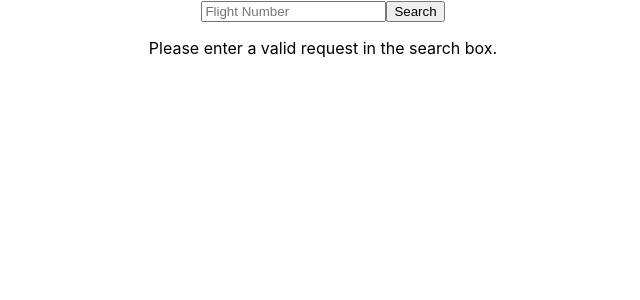
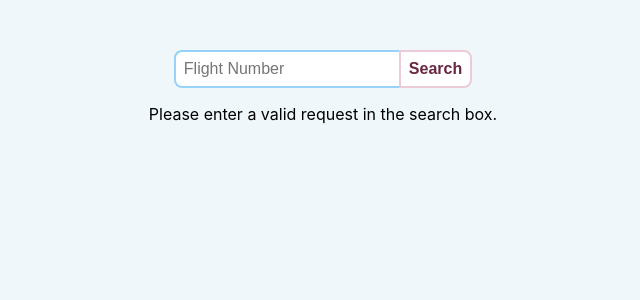
Before and after one commit to DamoJoHa/weather-machine, a React (Create React App) app: page / in a window 1280 px wide. Shown: the top 300 px of the page, without its empty margins (317-957 px from the left). Built offline with nearby package versions, Linux system fonts and the light colour scheme.

Commit message:
some basic css, fixed some strange behavior

```diff
--- a/src/App.js
+++ b/src/App.js
@@ -16,7 +16,7 @@ export default function App() {
     const formJson = Object.fromEntries(formData.entries());
     const input = formJson.code.replaceAll(/\s/g, "")
 
-    // Check code format before making api request
+    // Check code format before making api request (I shamelessly stole this regex from the web)
     const codeRegex = /(?<![\dA-Z])(?!\d{2})([A-Z\d]{2})(\d{2,4})(?!\d)/
     const codeMatch = input.match(codeRegex)
     let code
@@ -191,25 +191,28 @@ function CardBox({weather}) {
     return (<p>Please enter a valid request in the search box.</p>)
   }
   if (!(weather.departure && weather.arrival)) {
-    return (<p>There was a problem handling your request.\nCheck your flight number and try again.</p>)
+    return (<p>There was a problem handling your request.  Check your flight number and try again.</p>)
   }
   return (
     <div className="cards">
-      <WeatherCard weather={weather.departure}/>
-      <WeatherCard weather={weather.arrival}/>
+      {/* the side prop will be used to format departure and arrival cards */}
+      <WeatherCard city={weather.departure} side={true}/>
+      <WeatherCard city={weather.arrival} side={false}/>
     </div>
     )
 }
 
 // Renders Weather Card
-function WeatherCard({weather}) {
+function WeatherCard({ city, side }) {
+  const cardClass = side ? "departure weather-card" : "arrival weather-card";
+
   return (
-    <div className="weather-card">
+    <div className={cardClass}>
       <div className="title-row">
-        <h2>{weather.cityName}</h2>
-        <p>{weather.time}</p>
+        <h2>{city.cityName}</h2>
+        <p>{city.time}</p>
       </div>
-      <ForecastBlock forecast={weather.forecast}/>
+      <ForecastBlock forecast={city.forecast}/>
     </div>
   );
 }
--- a/src/index.css
+++ b/src/index.css
@@ -1,5 +1,6 @@
 body {
-  margin: 0;
+  margin: 50px;
+  background-color: #EFF7FA;
   font-family: -apple-system, BlinkMacSystemFont, 'Segoe UI', 'Roboto', 'Oxygen',
     'Ubuntu', 'Cantarell', 'Fira Sans', 'Droid Sans', 'Helvetica Neue',
     sans-serif;
@@ -7,13 +8,47 @@ body {
   -moz-osx-font-smoothing: grayscale;
 }
 
-code {
-  font-family: source-code-pro, Menlo, Monaco, Consolas, 'Courier New',
-    monospace;
+#root {
+  height: 100vh;
 }
 
-#root {
-  height: 100vh;
+input {
+  font-size: 16px;
+  padding: 8px;
+  border: 2px solid #97D2FB;
+  background-color: white;
+  border-radius: 8px;
+  outline: none;
+  border-right: none;
+  border-top-right-radius: 0;
+  border-bottom-right-radius: 0;
+}
+
+button {
+  font-size: 16px;
+  padding: 8px;
+  background-color: white;
+  border: 2px solid #ECCBD9;
+  color: #682742;
+  font-weight: bold;
+  border-radius: 8px;
+  outline: none;
+  border-top-left-radius: 0;
+  border-bottom-left-radius: 0;
+  cursor: pointer;
+  transition: linear 2s;
+}
+
+button:hover {
+  animation: shake 0.5s;
+}
+
+@keyframes shake {
+  0% { transform: rotate(0deg); }
+  25% { transform: rotate(3deg); }
+  50% { transform: rotate(0deg); }
+  75% { transform: rotate(-3deg); }
+  100% { transform: rotate(0deg); }
 }
 
 .cards {
@@ -28,8 +63,17 @@ code {
   height: 600px;
   width: 500px;
   border-radius: 8px;
-  border: 1px solid black;
   margin: 100px auto;
+  padding: 20px;
+}
+
+.arrival {
+  border: 2px solid #97D2FB;
+
+}
+
+.departure {
+  border: 2px solid #ECCBD9;
 }
 
 .title-row {
```
